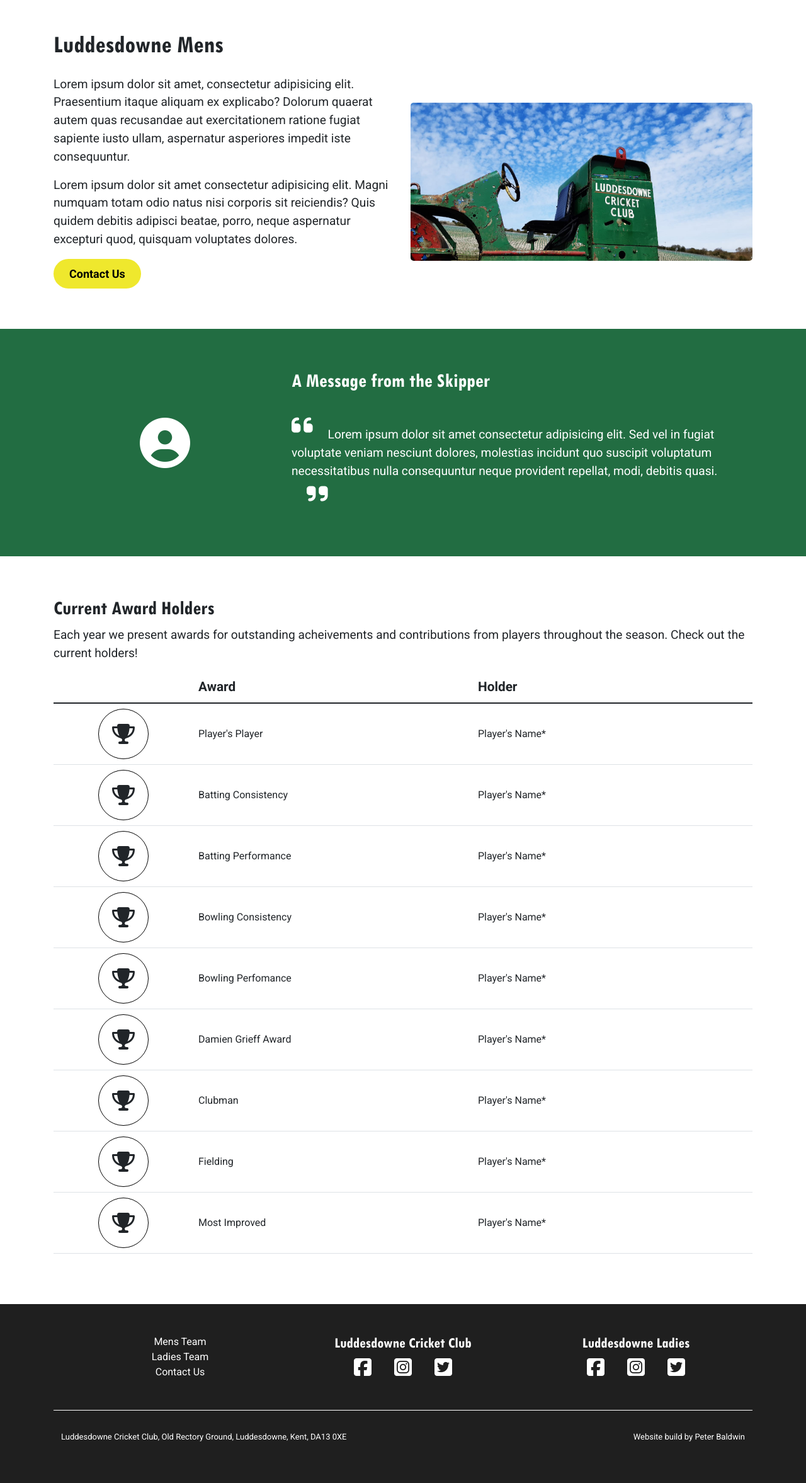
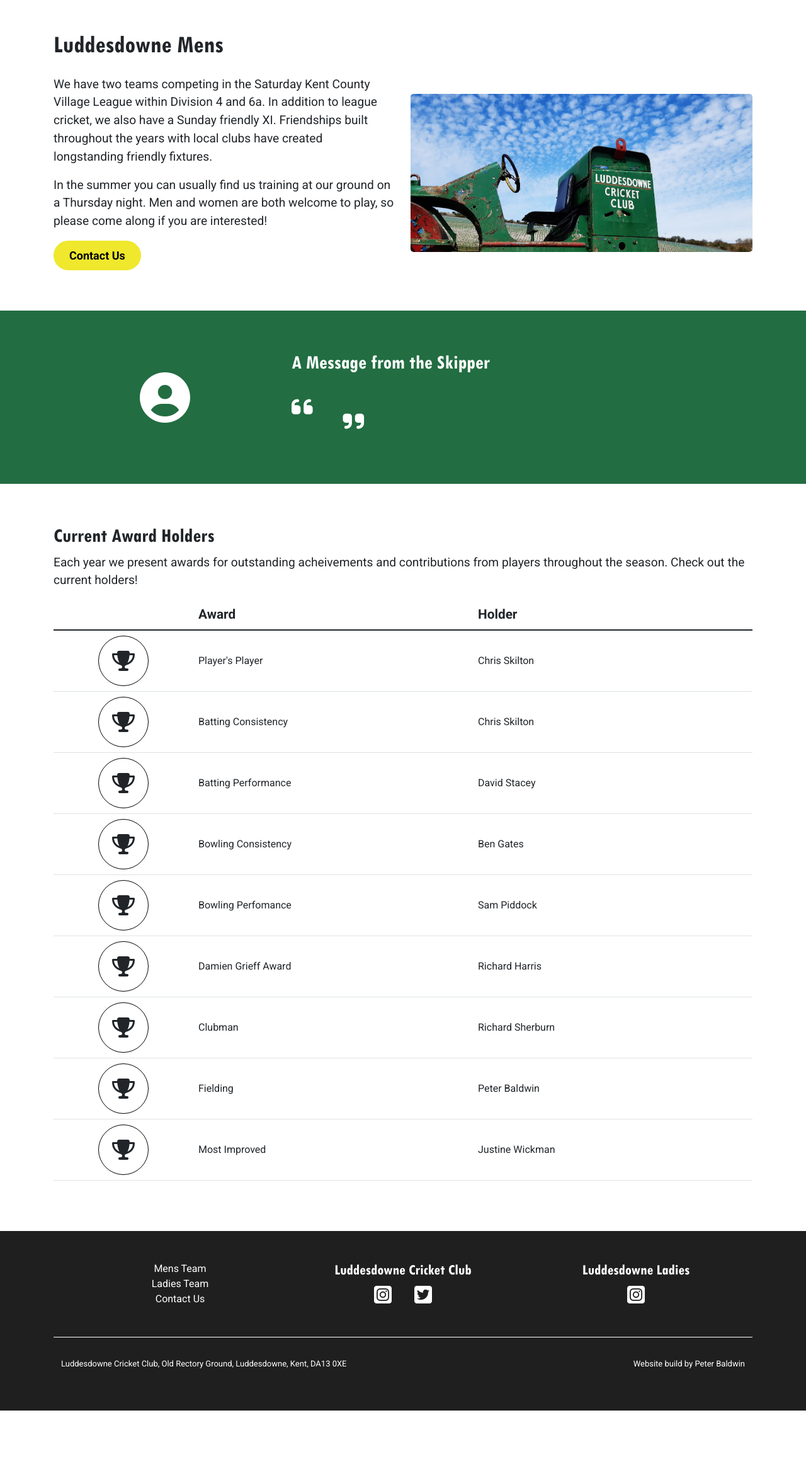
Before and after one commit to Baldpet/luddesdowne, a Django app: page /mens in a window 1280 px wide. Shown: the part 158-2512 px from the top of the page at 63% size. After the commit the page ends 2397 px from the top, so only its background shows below. Run offline with Django 3.2, Linux system fonts and the light colour scheme; some libraries are stand-ins or nearby versions.

Commit message:
Updating text and removing unneeded items

```diff
--- a/home/templates/home/index.html
+++ b/home/templates/home/index.html
@@ -26,7 +26,7 @@
             <div class="col-xs-12 col-md-6">
                 <h2>A Little About Us</h2>
                 <p>We are a small, friendly bunch of players. Luddesdowne is a very special place and we think the club is too! We play our cricket in the traditional way and try to uphold the best values of the game. The Rectory Cricket Ground is the home of Luddesdowne Cricket Club and is without a doubt one of the most rural and picturesque grounds in England.</p>
-                <p>This year is the club's 75th aniversary from formation! We are extremely proud of our heritage and will be celebrating throughout the year with cricketing and commemorative events. Check them out in the upcoming events section.</p>
+                <p>2022 was the club's 75th aniversary from formation! We are extremely proud of our heritage and look forward to adding to out history this year.</p>
                 <a href="#events-row"><div class="primary-btn" style="margin-top: 2rem;">See Events</div></a>
             </div>
             <div class="col-xs-12 col-md-6 align-self-center about-logo-div" style="text-align: center;">
--- a/mens/templates/mens/home.html
+++ b/mens/templates/mens/home.html
@@ -25,8 +25,9 @@
                 <img src="{{ MEDIA_URL }}luddes-roller.JPG" alt="Luddesdowne Ladies" class="intro-img">
             </div>
             <div class="col-xs-12 col-lg-6 order-lg-1">
-                <p>Lorem ipsum dolor sit amet, consectetur adipisicing elit. Praesentium itaque aliquam ex explicabo? Dolorum quaerat autem quas recusandae aut exercitationem ratione fugiat sapiente iusto ullam, aspernatur asperiores impedit iste consequuntur.</p>
-                <p>Lorem ipsum dolor sit amet consectetur adipisicing elit. Magni numquam totam odio natus nisi corporis sit reiciendis? Quis quidem debitis adipisci beatae, porro, neque aspernatur excepturi quod, quisquam voluptates dolores.</p>
+                <p>We have two teams competing in the Saturday Kent County Village League within Division 4 and 6a. In addition to league cricket, we also have a Sunday friendly XI. Friendships built throughout the years with local clubs have created longstanding friendly fixtures.</p>
+                <p>In the summer you can usually find us training at our ground on a Thursday night. Men and women are both welcome to play, so please come along if you are interested!</p>
+                <p> </p>
                 <a href="{% url 'contact' %}"><div class="primary-btn">Contact Us</div></a>
             </div>
 
@@ -42,7 +43,7 @@
                 </div>
                 <div class="col-xs-12 col-md-8">
                     <h2 style="margin-bottom: 2rem;">A Message from the Skipper</h2>
-                    <p><i class="fas fa-2x fa-quote-left" style="vertical-align: super; margin-right: 1.5rem;"></i>Lorem ipsum dolor sit amet consectetur adipisicing elit. Sed vel in fugiat voluptate veniam nesciunt dolores, molestias incidunt quo suscipit voluptatum necessitatibus nulla consequuntur neque provident repellat, modi, debitis quasi.<i class="fas fa-2x fa-quote-right" style="vertical-align: text-top; margin-left: 1.5rem;" ></i></p>
+                    <p><i class="fas fa-2x fa-quote-left" style="vertical-align: super; margin-right: 1.5rem;"></i><i class="fas fa-2x fa-quote-right" style="vertical-align: text-top; margin-left: 1.5rem;" ></i></p>
                 </div>
             </div>
         </div>
@@ -69,47 +70,47 @@
                         <tr>
                             <td><div class="award-img-container"><i class="fas fa-2x fa-trophy"></i></div></i></td>
                             <td>Player's Player</td>
-                            <td>Player's Name*</td>
+                            <td>Chris Skilton</td>
                         </tr>
                         <tr>
                             <td><div class="award-img-container"><i class="fas fa-2x fa-trophy"></i></div></i></td>
                             <td>Batting Consistency</td>
-                            <td>Player's Name*</td>
+                            <td>Chris Skilton</td>
                         </tr>
                         <tr>
                             <td><div class="award-img-container"><i class="fas fa-2x fa-trophy"></i></div></i></td>
                             <td>Batting Performance</td>
-                            <td>Player's Name*</td>
+                            <td>David Stacey</td>
                         </tr>
                         <tr>
                             <td><div class="award-img-container"><i class="fas fa-2x fa-trophy"></i></div></i></td>
                             <td>Bowling Consistency</td>
-                            <td>Player's Name*</td>
+                            <td>Ben Gates</td>
                         </tr>
                         <tr>
                             <td><div class="award-img-container"><i class="fas fa-2x fa-trophy"></i></div></i></td>
                             <td>Bowling Perfomance</td>
-                            <td>Player's Name*</td>
+                            <td>Sam Piddock</td>
                         </tr>
                         <tr>
                             <td><div class="award-img-container"><i class="fas fa-2x fa-trophy"></i></div></i></td>
                             <td>Damien Grieff Award</td>
-                            <td>Player's Name*</td>
+                            <td>Richard Harris</td>
                         </tr>
                         <tr>
                             <td><div class="award-img-container"><i class="fas fa-2x fa-trophy"></i></div></i></td>
                             <td>Clubman</td>
-                            <td>Player's Name*</td>
+                            <td>Richard Sherburn</td>
                         </tr>
                         <tr>
                             <td><div class="award-img-container"><i class="fas fa-2x fa-trophy"></i></div></i></td>
                             <td>Fielding</td>
-                            <td>Player's Name*</td>
+                            <td>Peter Baldwin</td>
                         </tr>
                         <tr>
                             <td><div class="award-img-container"><i class="fas fa-2x fa-trophy"></i></div></i></td>
                             <td>Most Improved</td>
-                            <td>Player's Name*</td>
+                            <td>Justine Wickman</td>
                         </tr>
                     </tbody>
                 </table>
--- a/templates/includes/footer.html
+++ b/templates/includes/footer.html
@@ -17,10 +17,7 @@
             <h4>Luddesdowne Cricket Club</h4>
             <ul class="socials">
                 <li>
-                    <a href="#" rel="noreferrer noopener" class="footer-link"><i class="fab fa-2x fa-facebook-square"></i></a>
-                </li>
-                <li>
-                    <a href="https://www.instagram.com/luddesdowne_ladies_cricket/" rel="noreferrer noopener" class="footer-link"><i class="fab fa-2x fa-instagram-square"></i></a>
+                    <a href="https://www.instagram.com/luddesdowne_cricket_club/" rel="noreferrer noopener" class="footer-link"><i class="fab fa-2x fa-instagram-square"></i></a>
                 </li>
                 <li>
                     <a href="https://twitter.com/luddesdownecc" rel="noreferrer noopener" class="footer-link"><i class="fab fa-2x fa-twitter-square"></i></a>
@@ -31,13 +28,7 @@
             <h4>Luddesdowne Ladies</h4>
             <ul class="socials">
                 <li>
-                    <a href="#" rel="noreferrer noopener" class="footer-link"><i class="fab fa-2x fa-facebook-square"></i></a>
-                </li>
-                <li>
                     <a href="https://www.instagram.com/luddesdowne_ladies_cricket/" rel="noreferrer noopener" class="footer-link"><i class="fab fa-2x fa-instagram-square"></i></a>
-                </li>
-                <li>
-                    <a href="#" rel="noreferrer noopener" class="footer-link"><i class="fab fa-2x fa-twitter-square"></i></a>
                 </li>
             </ul>
         </div>
```
Also changed, not shown: home/templates/home/contact.html (+51 -48 lines), ladies/templates/ladies/home.html (+6 -5 lines).
